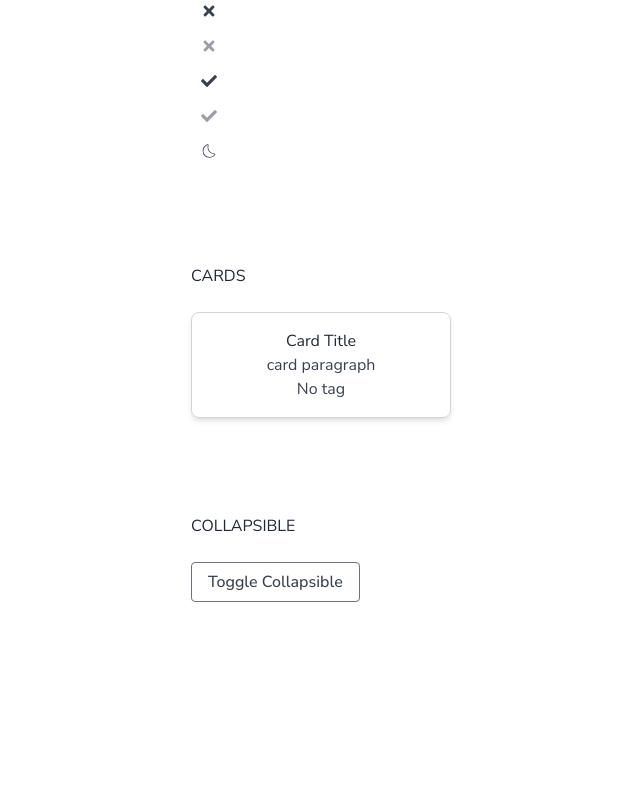
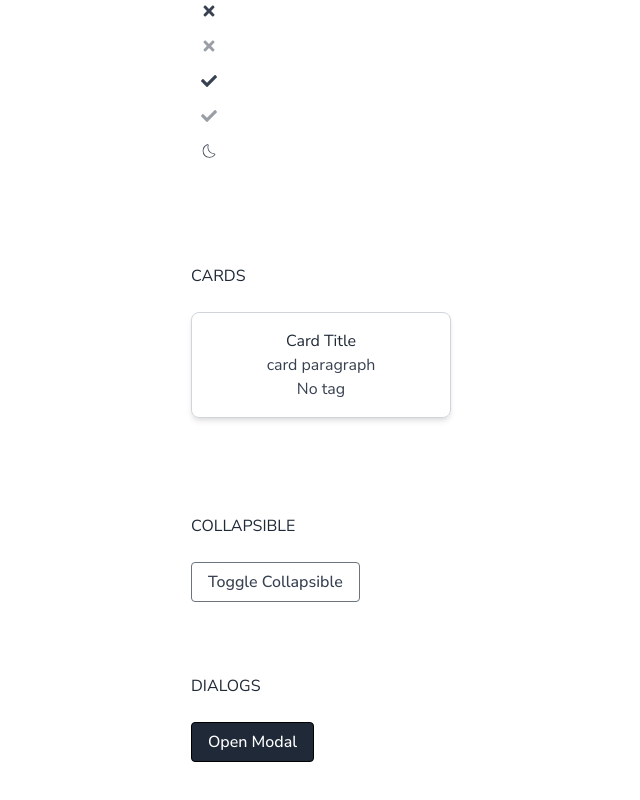
Before and after one commit to FeroHriadel/ncss-react, a React (Vite) app: page /test in a window 1280 px wide. Shown: the part 695-1495 px from the top of the page, without its empty margins (49-689 px from the left). Before the commit the page ends 1369 px from the top, so only its background shows below. Built offline with nearby package versions, Linux system fonts and the light colour scheme.

Commit message:
Dark btn fix

```diff
--- a/src/components/buttons/Button.css
+++ b/src/components/buttons/Button.css
@@ -73,7 +73,7 @@
 
 .button-variant-dark:active,
 .button-variant-dark:focus {
-  background-color: var(--nc-btn-outline-active-bg); /* active:bg-gray-950, focus:bg-gray-950 */
+  background-color: var(--nc-btn-dark-hover-bg); /* active:bg-gray-950, focus:bg-gray-950 */
 }
 
 /* Variant: outline */
--- a/src/pages/TestPage.tsx
+++ b/src/pages/TestPage.tsx
@@ -7,6 +7,7 @@ import ThemeSwitch from "../components/buttons/ThemeSwitch";
 import Card from "../components/cards/Card";
 import Collapsible from "../components/collapsible/Collapsible";
 import Container from "../components/wrappers/Container";
+import Modal from "../components/dialogs/Modal";
 
 
 export default function TestPage() {
@@ -78,6 +79,15 @@ export default function TestPage() {
       </Collapsible>
       <Break amount={4} />
 
+
+      {/* Dialogs */}
+      <h2 className="text-2xl">DIALOGS</h2>
+      <Break amount={1} />
+      <Modal trigger={<Button variant="dark">Open Modal</Button>}>
+        <p className="mt-2">This is the content inside the modal.</p>
+      </Modal>
+      <Break amount={4} />
+
     </Container>
   );
 }
```
